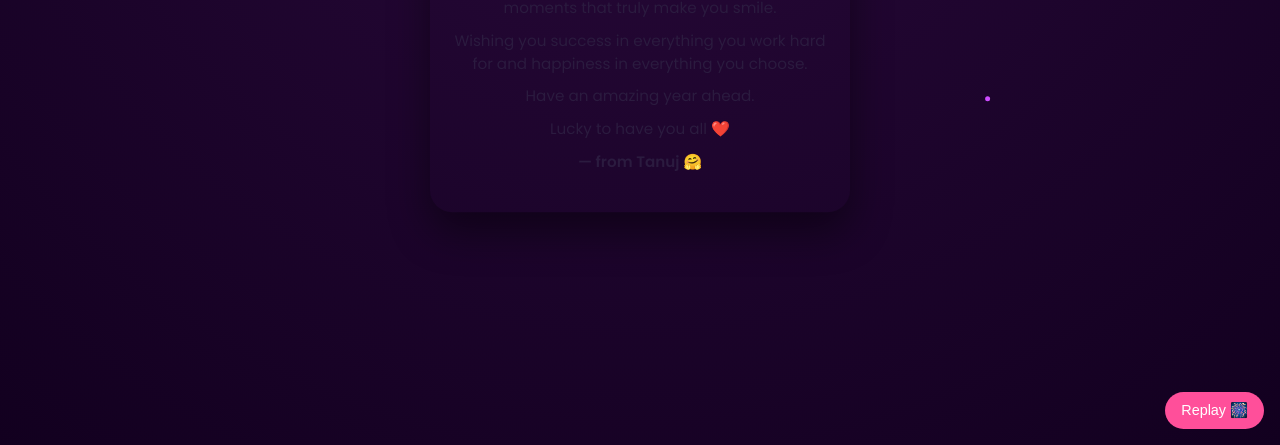
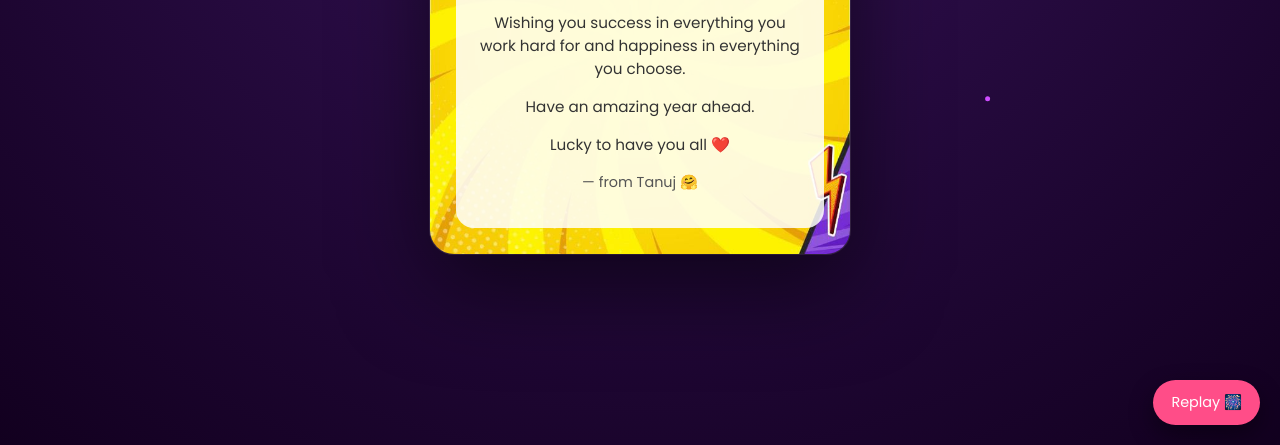
Before and after one commit to TANUJYADAV29/new-year, a plain HTML site: page index.html in a window 1280 px wide. Shown: the part 355-800 px from the top of the page. Drawn offline with Linux system fonts and the light colour scheme.

Commit message:
Refactor CSS for improved styling and animations

```diff
--- a/static/style.css
+++ b/static/style.css
@@ -1,116 +1,113 @@
 * {
   box-sizing: border-box;
+  font-family: 'Poppins', sans-serif;
 }
 
 html, body {
   margin: 0;
   padding: 0;
   height: 100%;
-  font-family: 'Poppins', sans-serif;
   overflow: hidden;
 }
 
 body {
-  background: radial-gradient(circle at top, #2b0a3d, #12001f);
+  background: radial-gradient(circle at top, #3a155f, #12001f);
 }
 
-/* FIREWORKS */
+/* CANVAS */
 #canvas {
   position: fixed;
   inset: 0;
-  width: 100vw;
-  height: 100vh;
   z-index: 0;
 }
 
 /* CARD */
 .message {
-  position: relative;
+  position: absolute;
+  top: 50%;
+  left: 50%;
+  transform: translate(-50%, -50%) scale(0.92);
+  width: min(92vw, 420px);
+
+  background-image: url("card_bg.png");
+  background-size: cover;
+  background-position: center;
+  background-repeat: no-repeat;
+
+  border-radius: 24px;
+  padding: 26px;
+
+  box-shadow:
+    0 30px 90px rgba(0,0,0,0.55),
+    0 0 0 1px rgba(255,255,255,0.15);
+
   z-index: 2;
-  max-width: 420px;
-  width: 90%;
-  margin: 0 auto;
-  top: 50%;
-  transform: translateY(-50%);
-  border-radius: 22px;
-  overflow: hidden;
-  box-shadow: 0 20px 40px rgba(0,0,0,0.45);
+  opacity: 0;
+  animation: enter 1.2s ease forwards;
 }
 
-/* CARD BACKGROUND IMAGE */
-.card-overlay {
-  position: absolute;
-  inset: 0;
-  background: url("static/card_bg.png") center / cover no-repeat;
-  z-index: 1;
+/* SOFT ENTRANCE */
+@keyframes enter {
+  to {
+    opacity: 1;
+    transform: translate(-50%, -50%) scale(1);
+  }
 }
 
 /* TEXT */
 .card-text {
-  position: relative;
-  z-index: 2;
-  padding: 28px 22px;
+  background: rgba(255,255,255,0.85);
+  border-radius: 18px;
+  padding: 20px;
   text-align: center;
-  color: #2b1b3f;
 }
 
-.card-text h1 {
-  font-size: 1.6rem;
-  margin-bottom: 12px;
+h1 {
+  margin-top: 0;
+  color: #3a155f;
   font-weight: 600;
 }
 
-.card-text p {
+p {
+  color: #333;
   font-size: 0.95rem;
   line-height: 1.5;
-  margin: 10px 0;
+}
+
+.love {
+  font-weight: 600;
+  color: #b30059;
 }
 
 .signature {
-  margin-top: 14px;
-  font-weight: 600;
+  margin-top: 12px;
+  font-size: 0.9rem;
+  color: #555;
 }
 
 /* REPLAY BUTTON */
 .replay-btn {
   position: fixed;
-  bottom: 16px;
-  right: 16px;
+  bottom: 20px;
+  right: 20px;
+  background: #ff4d88;
+  color: #fff;
+  border: none;
+  padding: 12px 18px;
+  border-radius: 999px;
+  font-size: 0.9rem;
+  cursor: pointer;
   z-index: 3;
-  padding: 10px 16px;
-  font-size: 0.9rem;
-  border-radius: 999px;
-  border: none;
-  background: #ff4f9a;
-  color: #fff;
-  cursor: pointer;
+  box-shadow: 0 10px 25px rgba(0,0,0,0.4);
+}
+
+.replay-btn:active {
+  transform: scale(0.95);
 }
 
 /* MOBILE FIX */
 @media (max-width: 480px) {
-  .message {
-    width: 92%;
-  }
-
-  .card-text h1 {
-    font-size: 1.4rem;
-  }
-
-  .card-text p {
-    font-size: 0.9rem;
+  p {
+    font-size: 0.88rem;
   }
 }
-/* ENTRANCE ANIMATION */
-.message {
-  opacity: 0;
-  transform: translateY(-50%) scale(0.92);
-  animation: cardEnter 1.2s ease-out forwards;
-  animation-delay: 0.4s;
-}
-
-@keyframes cardEnter {
-  to {
-    opacity: 1;
-    transform: translateY(-50%) scale(1);
-  }
-}
```
